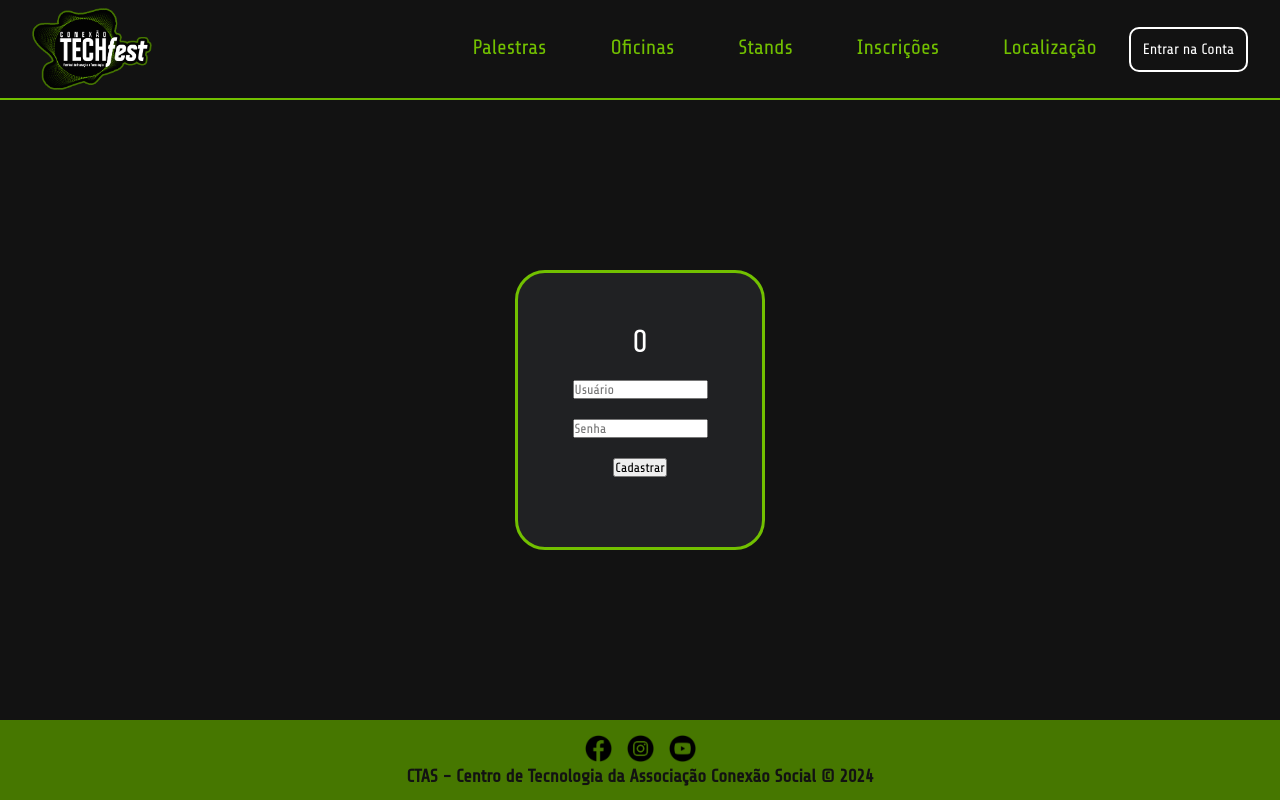
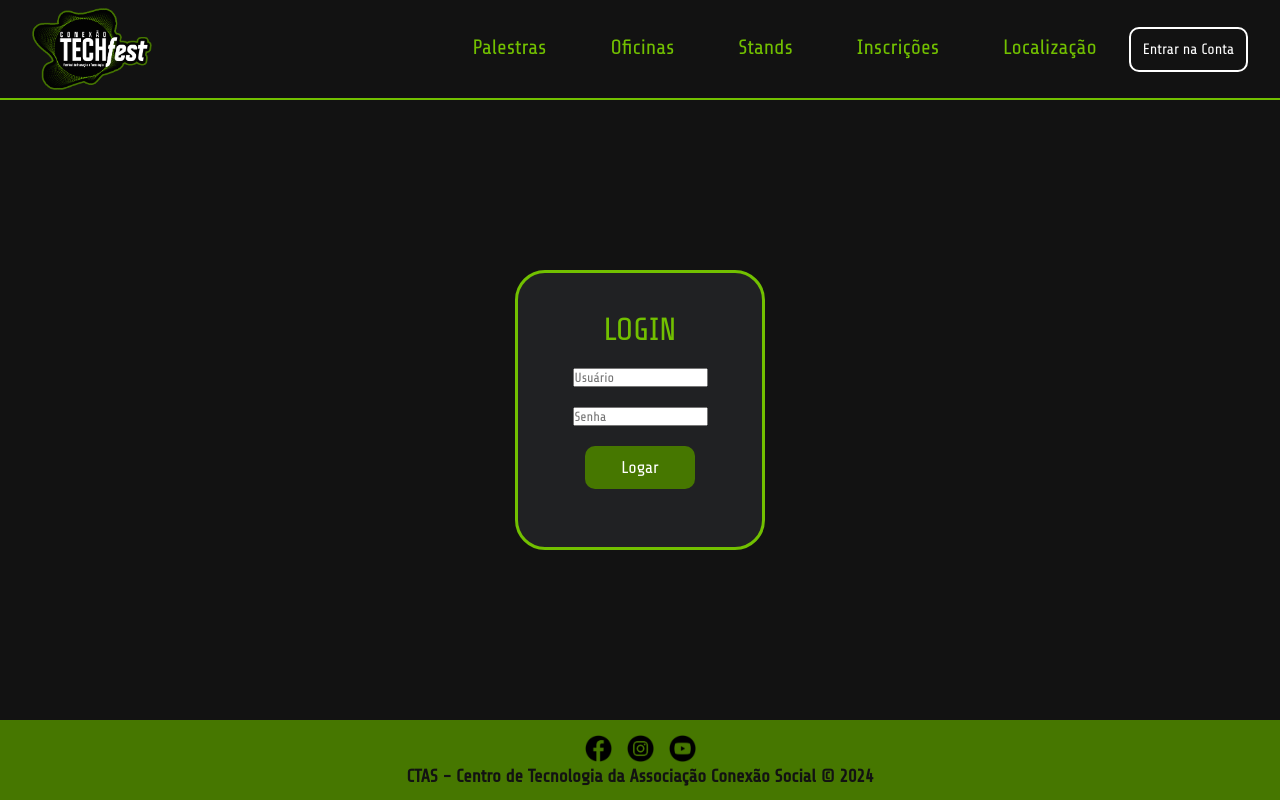
Before and after one commit to djairb/techfest_ACS, a React (Create React App) app in the folder client/: page /#/ in a window 1280 px wide. Both pictures are taken after a click on the button "Entrar na Conta". Built offline with nearby package versions, Linux system fonts and the light colour scheme.

Commit message:
falta setar o context - ta lendo do banco

```diff
--- a/client/src/paginas/TelaLogin/index.js
+++ b/client/src/paginas/TelaLogin/index.js
@@ -76,7 +76,7 @@ function TelaLogin() {
       userAceito.texto = `Bem vindo usuário com ID: ${dadoPadrao.id}`
       //cuidado na parte deslogar !!!!!!!!!!!
 
-      //MUDA O XONTEXT
+      toggleUser(dadoPadrao);
     }
 
 
@@ -103,12 +103,6 @@ function TelaLogin() {
 
 
   }
-
-
-
-
-
-
   return (
 
 
@@ -119,7 +113,7 @@ function TelaLogin() {
         <Navbar/>
         <div className='register--container'>
 
-          <h1>{user.id}</h1>
+          <h1 className='login-name'>LOGIN</h1>
 
           <input
             type='text'
@@ -140,15 +134,16 @@ function TelaLogin() {
           <button
 
             onClick={handleClickButton}
+            className="botaoEvento botaoLogin"
 
 
           >
-            Cadastrar
+            Logar
           </button>
 
-          {logado && <button onClick={navegarPagina}>Proxima Pagina</button>}
+          <h1 className={texto.style}>{texto.texto}</h1>
 
-          <h1 className={texto.style}>{texto.texto}</h1>
+
 
         </div>
 
--- a/client/src/paginas/TelaLogin/style.css
+++ b/client/src/paginas/TelaLogin/style.css
@@ -13,7 +13,7 @@
 
   }
 
-  .register--container {
+.register--container {
 
     display: flex;
     flex-direction: column;
@@ -30,7 +30,27 @@
 
 
 
-  }
+}
+
+.login-name{
+
+    color: var(--verdeClaro);
+
+
+
+}
+
+.botaoLogin{
+
+    font-size: 17px;
+    margin: 0px;
+
+
+
+
+}
+
+
 
   .bg-verde, .bg-vermelho{
 
```
Also changed, not shown: 1 other file (tests, documents, lock files or other folders).
